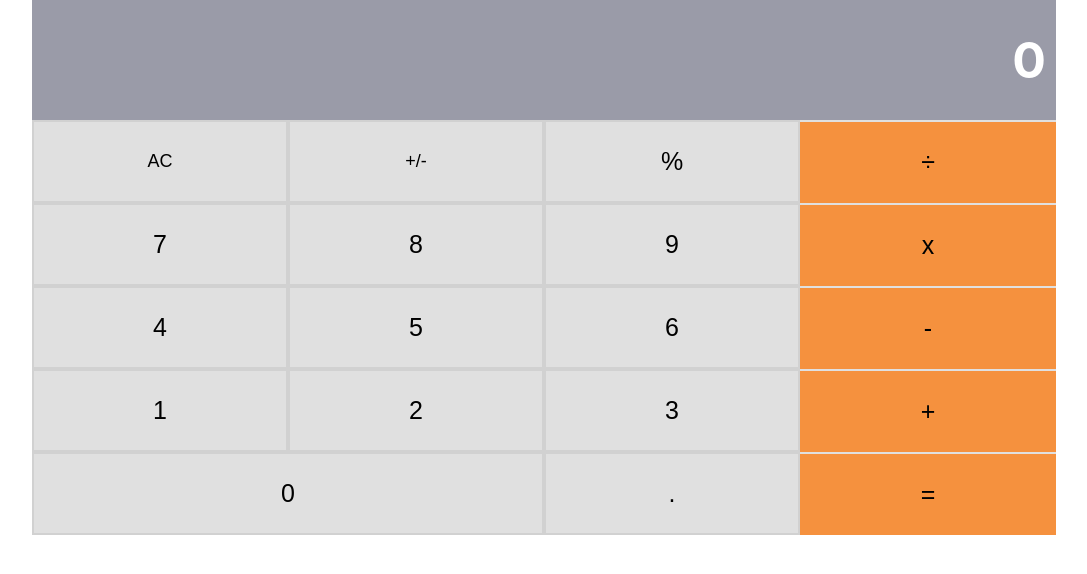
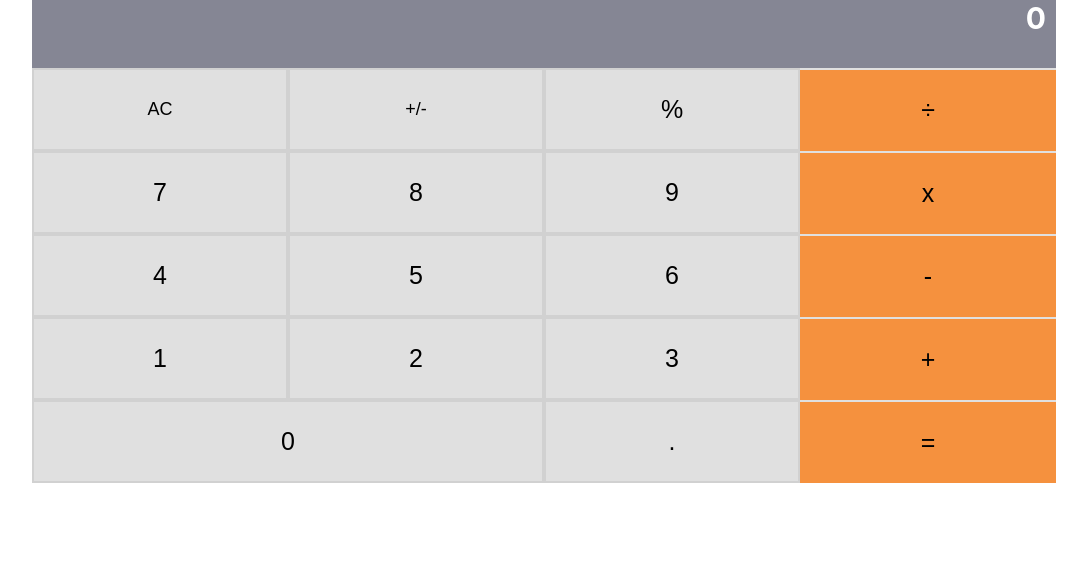
Before and after one commit to rmjspecial/Maths-Magician, a React (Create React App) app: page / in a window 1280 px wide. Shown: the top 574 px of the page, without its empty margins (96-1183 px from the left). Built offline with nearby package versions, Linux system fonts and the light colour scheme.

Commit message:
updated css

```diff
--- a/src/index.css
+++ b/src/index.css
@@ -28,14 +28,19 @@ code {
 
 .result-container {
   text-align: right;
-  background-color: rgb(154, 155, 168);
-  padding: 30px 10px;
+  background-color: rgb(133, 134, 148);
+  padding-bottom: 20px;
+  padding-right: 10px;
   color: #fff;
-  font-size: 50px;
+  font-size: 30px;
   font-weight: 700;
-  max-height: 10vh;
+  height: 6vh;
   overflow: hidden;
   margin: 0;
+}
+
+.result-container span:last-child {
+  padding-bottom: 10px;
 }
 
 button {
```
